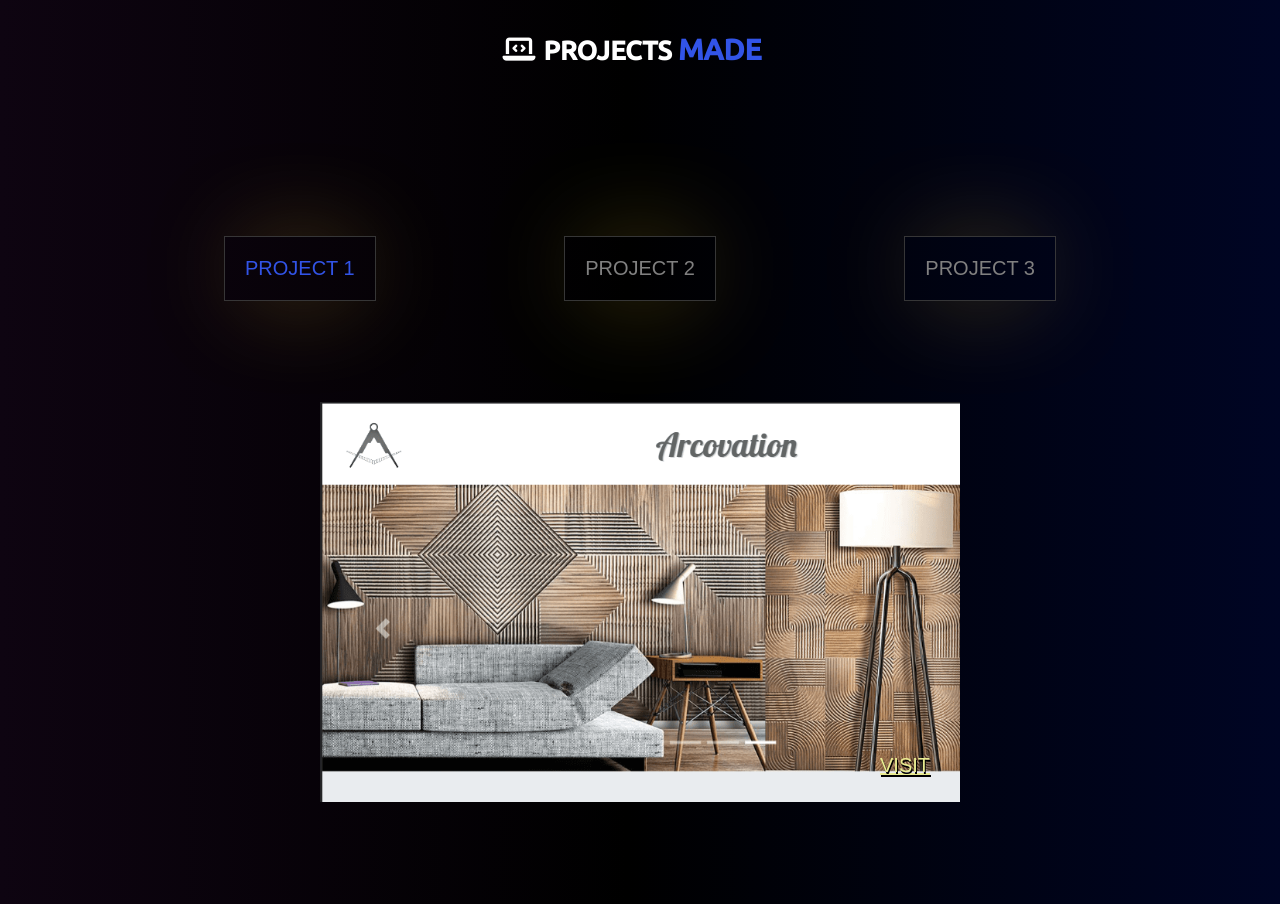
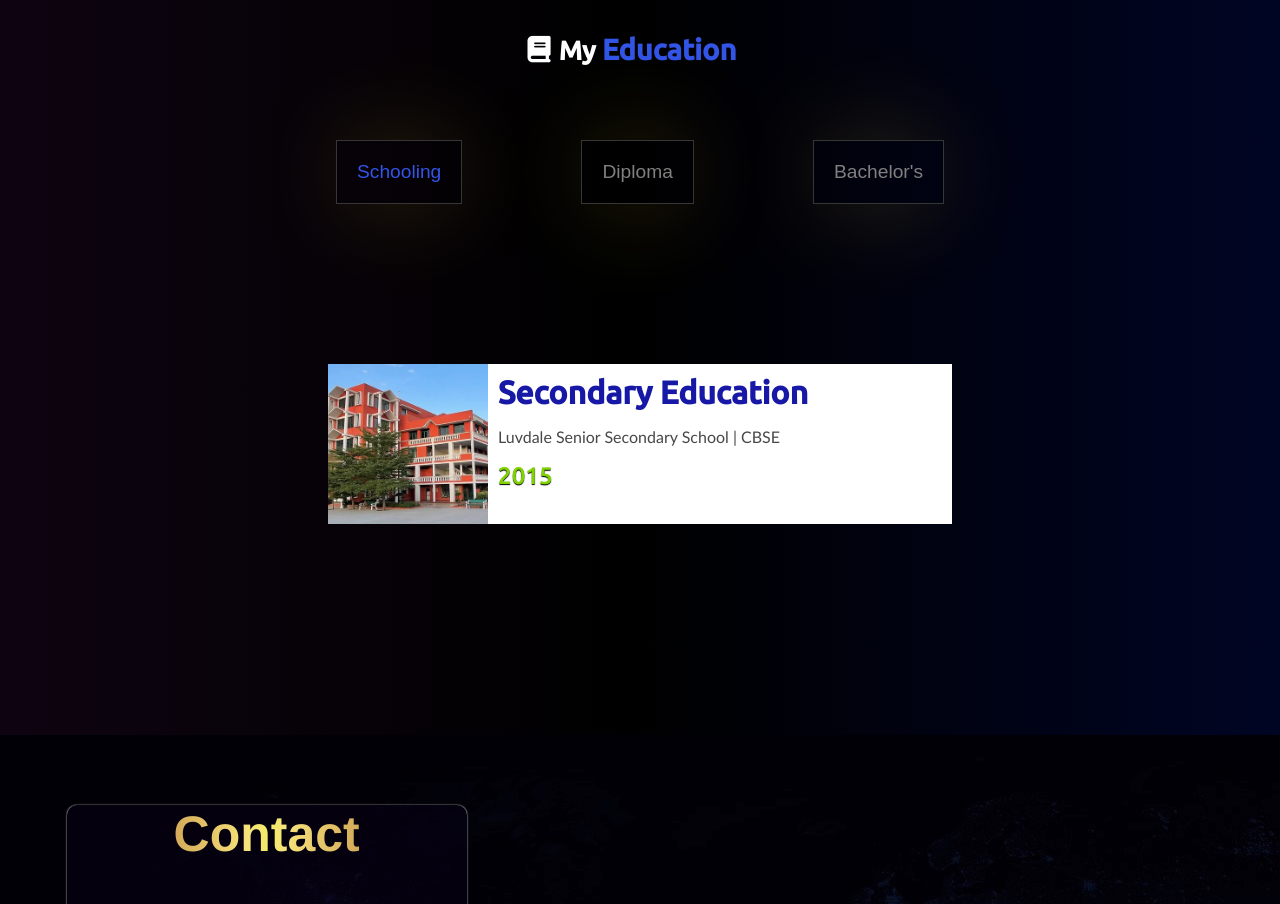
Before and after one commit to HardikSaggar/Portfolio, a plain HTML site: page index.html in a window 1280 px wide. Shown: the part 1896-2800 px from the top of the page. Drawn offline with nearby package versions, Linux system fonts and the light colour scheme.

Commit message:
Education Section

```diff
--- a/index.html
+++ b/index.html
@@ -39,8 +39,11 @@
           <a href="#tech-stack" class="nav-link">Skills</a>
         </li>
         <li class="nav-item">
+          <a href="#education" class="nav-link">Education</a>
+        </li>
+        <!-- <li class="nav-item">
           <a href="#projects" class="nav-link">Projects</a>
-        </li>
+        </li> -->
         <li class="nav-item">
           <a href="#contact" class="nav-link">Contact</a>
         </li>
@@ -134,8 +137,7 @@
       <div class="about-container">
         <div data-aos="slide-right" class="about-img shine">
 
-          <img src="Photos/about-me-lazy.gif"
-          data-src="Photos/about-me.jpg" alt="" class="lazy-img"/>
+          <img src="Photos/about-me-lazy.gif" data-src="Photos/about-me.jpg" alt="" class="lazy-img" />
 
         </div>
         <div data-aos="slide-up" class="para">
@@ -189,46 +191,72 @@
         </div>
       </div>
     </section>
-    <!-- <section id="education" class="section hidden">
+    <section id="education" class="section hidden">
       <h1 class="section-heading mbb75px">
-          <span> <i class="fa-solid fa-book-bookmark"></i></i></span>
-          <span>MY <span class="heading-color">EDUCATION</span></span>
-        </h1>
-      </section> -->
-    <section id="projects" class="section hidden">
-      <h1 class="section-heading mbb75px">
-        <span><i class="fa-solid fa-laptop-code"></i></span>
-        <span>PROJECTS <span class="heading-color">MADE</span></span>
+        <span><i class="fa-solid fa-book"></i></span>
+        <span>My <span class="heading-color">Education</span></span>
       </h1>
 
-      <div class="project-container">
+      <div class="education-container">
         <div class="tab-container">
-          <button class="tab__operation-btn btn-active  operation__tab--1" data-tab="1">Project 1</button>
-          <button class="tab__operation-btn operation__tab--2" data-tab="2">Project 2</button>
-          <button class="tab__operation-btn operation__tab--3" data-tab="3">Project 3</button>
+          <button class="tab__operation-btn btn-active  operation__tab--1" data-tab="1">Schooling</button>
+          <button class="tab__operation-btn operation__tab--2" data-tab="2">Diploma</button>
+          <button class="tab__operation-btn operation__tab--3" data-tab="3">Bachelor's</button>
         </div>
 
         <div class="card__content card__content--1 card__content--activate">
-          <div class="p-cards " data-aos="flip-down">
-            <div class="p-img">
-              <img src="./Photos/pr1-lazy.png" data-src="./Photos/pr1.png" alt="" class="lazy-img"/>
-              </a>
+          <div class="e-cards " data-aos="">
+            <div class="e-img">
+
+              <img src="/Photos/luvdale.webp" alt="">
             </div>
-            <div class="p-info">
-              <h1>Architect's Website</h1>
-              <button class="info-btn">
-                <a href="http://arcovation.rf.gd/" target="_blank"> Visit</a>
-              </button>
+            <div class="e-info">
+              <h2>Secondary Education </h2>
+              <p>Luvdale Senior Secondary School | CBSE</p>
+              <h3>2015</h3>
             </div>
+
           </div>
         </div>
         <div class="card__content card__content--2">
-          <div class="p-cards " data-aos="flip-down">
-            <div class="p-img">
+          <div class="e-cards " data-aos="">
+            <div class="e-img">
+
+              <img src="./Photos/poly.avif" alt="">
+            </div>
+            <div class="e-info">
+              <h2>Computer Engineering</h2>
+              <p>Government Polytechnic College Amritsar</p>
+              <h3>2016 - 2019</h3>
+            </div>
+
+          </div>
+        </div>
+        <div class="card__content card__content--3">
+          <div class="e-cards " data-aos="">
+            <div class="e-img">
+
+              <img src="/Photos/IGNOU.jpg" alt="">
+            </div>
+            <div class="e-info">
+              <h2>BCA</h2>
+              <p>Indira Gandhi National Open University</p>
+              <h3>2019 - 2022</h3>
+            </div>
+
+          </div>
+        </div>
+
+
+      </div>
+    </section>
+    <!-- <div class="card__content card__content--2">
+          <div class="e-cards " data-aos="flip-down">
+            <div class="e-img">
               <img src="./Photos/pr3-lazy.png" data-src="./Photos/pr3.png" alt="Photos/pr3.png" class="lazy-img"/>
               </a>
             </div>
-            <div class="p-info">
+            <div class="e-info">
               <h1>Game Website</h1>
               <button class="info-btn">
                 <a href="http://guessmynumber.infinityfreeapp.com/" target="_blank"> Visit</a>
@@ -237,12 +265,12 @@
           </div>
         </div>
             <div class="card__content  card__content--3">
-          <div class="p-cards " data-aos="flip-down">
-            <div class="p-img">
-              <img src="./Photos/pr4-lazy.png" data-src="./Photos/pr4.png" alt="" class="lazy-img"/>
+              <div class="e-cards " data-aos="flip-down">
+                <div class="e-img">
+                  <img src="./Photos/pr4-lazy.png" data-src="./Photos/pr4.png" alt="" class="lazy-img" />
                   </a>
                 </div>
-            <div class="p-info">
+                <div class="e-info">
                   <h1>Banking Website</h1>
                   <button class="info-btn">
                     <a href="https://bankist-dac31.web.app/" target="_blank"> Visit</a>
@@ -250,7 +278,7 @@
                 </div>
               </div>
             </div>
-      </div>
+          </div>-->
 
         <!--
         <div class="project-container">
@@ -310,9 +338,6 @@
             </div>
           </div>
           -->
-
-      </div>
-    </section>
 
     <section id="contact" class="section hidden" data-aos="fade-down">
       <div class="contact">
--- a/style.css
+++ b/style.css
@@ -439,10 +439,10 @@ section h1 {
     animation: stack 0.5s ease-in;
 }
 
-/* Projects */
+/* Education */
 
-.project-container {
-    margin: 10rem;
+.education-container {
+    margin: 0 17rem;
 }
 
 .tab-container {
@@ -456,6 +456,7 @@ section h1 {
     border: 1px solid rgba(58, 58, 58, 0.935);
     background-color: transparent;
     padding: 20px;
+    font-size: larger;
     color: grey;
     box-shadow: 0 0 100px -23.9px var(--yellow);
     transition: all linear 0.2s;
@@ -478,18 +479,56 @@ section h1 {
 
 }
 
-.p-cards {
+.e-cards {
+    display: flex;
     margin: 6rem auto;
-    position: relative;
-    width: 40rem;
-    height: 25rem;
     overflow: hidden;
     transition: 0.5s;
-    margin-bottom: 22rem;
+    /* padding: 10px; */
 }
 
+.e-cards:hover {
+    box-shadow: 0 0 5px .1px white;
+}
+
+
+.e-img img {
+    /* transform: skew(); */
+    object-fit: cover;
+    width: 10em;
+    height: 10em;
+}
+
+.e-info {
+    padding: 10px;
+    background-color: white;
+    color: #000;
+    width: 29em;
+    height: 10em;
+}
+
+.e-info h2 {
+    font-size: 2em;
+    color: var(--anotherBlue);
+    margin: 0 0 .5em 0;
+}
+
+.e-info p {
+    margin-bottom: 1em;
+    color: #474747;
+    font-family: 'Gill Sans', 'Gill Sans MT', Calibri, 'Trebuchet MS', sans-serif;
+}
+
+.e-info h3 {
+    font-size: 1.5em;
+    color: rgb(127, 212, 0);
+    text-shadow: 0 1px 1px #000;
+    font-weight: 100;
+}
+
+
 .card__content.card__content--activate {
-    display: block;
+    display: flex;
     /* transition: all ease-in 2s; */
     /* transform: translate3d(50%, 10%); */
     /* transform: ; */
@@ -506,15 +545,16 @@ section h1 {
     }
 }
 
-.p-img {
+
+/* .e-img {
     position: absolute;
     top: 0;
     left: 0;
     width: 100%;
     height: 100%;
-}
+} */
 
-.p-img:before {
+/* .e-img:before {
     content: "";
     position: absolute;
     top: 0;
@@ -526,22 +566,22 @@ section h1 {
     mix-blend-mode: multiply;
     opacity: 0;
     transition: 0.5s;
-}
+} */
+/*
+.e-cards:hover img {
+    filter: blur(2px);
+} */
 
-.p-cards:hover img {
-    filter: blur(2px);
-}
-
-.p-cards:hover .p-img:before {
+/* .e-cards:hover .e-img:before {
     opacity: 1;
-}
-
-.p-cards img {
+} */
+/*
+.e-cards img {
     width: 40rem;
     object-fit: cover;
-}
+} */
 
-.p-info {
+/* .e-info {
     position: absolute;
     top: 0;
     left: 0;
@@ -552,9 +592,9 @@ section h1 {
     padding: 20px;
     align-items: flex-end;
     justify-content: space-between;
-}
+} */
 
-.info-btn {
+/* .info-btn {
     background-color: transparent;
     border: 0;
     text-shadow: 1px 2px black;
@@ -565,7 +605,7 @@ section h1 {
     margin: 10px;
 }
 
-.p-info h1,
+.e-info h1,
 button {
     color: #eaec91;
     transition: 0.5s;
@@ -575,11 +615,11 @@ button {
     transform: translateY(200px);
 }
 
-.p-info:hover h1,
+.e-info:hover h1,
 button {
     transform: translateY(0);
     transition-delay: 0.1s;
-}
+} */
 
 /* Contact */
 
@@ -675,7 +715,7 @@ button {
 
 /* MEDIA QUERIES */
 /* Laptops */
-@media screen and (max-width: 900px) {
+@media screen and (max-width: 1038px) {
     .form i {
         margin: 10px;
         font-size: 30px;
@@ -683,6 +723,38 @@ button {
 
     .form h1 {
         font-size: 50px;
+    }
+
+    .e-cards {
+        flex-direction: column;
+        margin: 0;
+    }
+
+    .education-container {
+        margin: 0 5em;
+    }
+
+    .e-img img {
+        width: 46em;
+        height: 20em;
+    }
+
+    .e-info {
+        height: 13em;
+        width: 46em;
+        text-align: center;
+    }
+
+    .e-info h2 {
+        font-size: 3.5em;
+    }
+
+    .e-info p{
+        font-size: 1.6em;
+    }
+
+    .e-info h3{
+        font-size: 2em;
     }
 }
 
@@ -827,14 +899,16 @@ button {
     }
 
     .banner-image {
+        margin: 5em;
         margin-top: -30em;
     }
 
     /* Ghost */
 
-    .card{
+    .card {
         margin-left: -10rem;
     }
+
     .card-container i {
         font-size: 22rem;
         margin: 0 0 0 4.2rem;
```
Also changed, not shown: Photos/IGNOU.jpg (added), Photos/luvdale.webp (added), Photos/poly.avif (added). Lines whose indentation alone changed are shown as unchanged.
